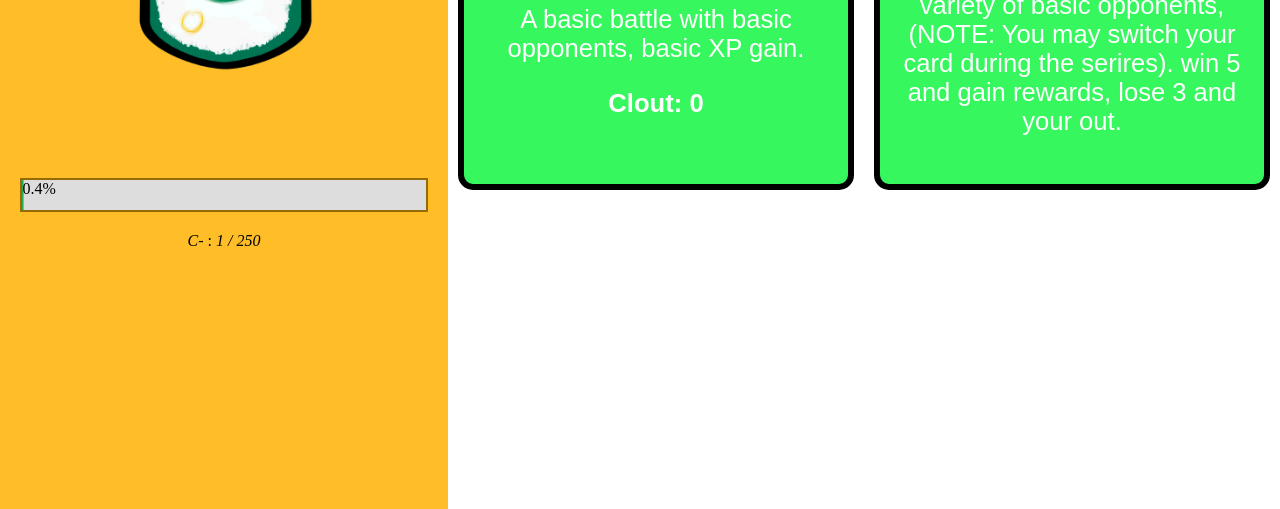
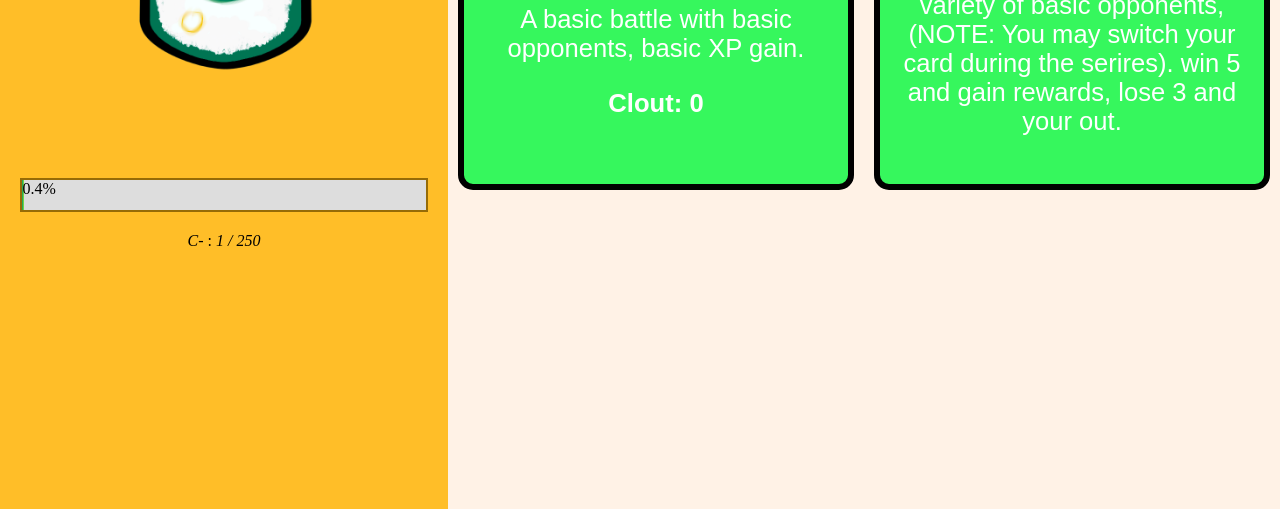
Before and after one commit to vOlive-io/QuarrelsomeQuests, a plain HTML site: page index.html in a window 1280 px wide. Shown: the part 291-800 px from the top of the page. Drawn offline with Linux system fonts and the light colour scheme.

Commit message:
Just some organizational tweaks

```diff
--- a/index.html
+++ b/index.html
@@ -1,10 +1,9 @@
 <!DOCTYPE html>
 <head>
-  <title>QuarrelsomeQuests » Main Menu</title>
+  <title>QuarrelsomeQuests »</title>
   <link rel="shortcut icon" href="assets/splat.png" type="image/x-icon" />
   <link rel="stylesheet" type="text/css" href="style.css">
   <script type="module" src="script.js"></script>
-
 </head>
 <body>
   <div id="welcome" class="tab">
--- a/script.js
+++ b/script.js
@@ -1,7 +1,6 @@
 ///////////////////////////
 //       IMPORTS         //
 ///////////////////////////
-
 import { cards } from "./data/cards.js";
 import { values } from "./data/values.js";
 import { classes } from "./data/classes.js";
@@ -159,7 +158,9 @@ function updateRankBar() {
     }
 }
 
-
+//////////////////////////////////
+//       BATTLE FUNCTIONS       //
+//////////////////////////////////
 function updateUnlockedBattles() {
     document.getElementById("battleSelection").innerHTML = "";
 	for(let i = 0; i < values.battles.length; i++) {
--- a/style.css
+++ b/style.css
@@ -55,7 +55,7 @@ li {
 }
 .right {
   right: 0;
-  background-color: rgb(255, 255, 255);
+  background-color: #fff2e6;
 }
 
 /* Rank Display */
@@ -91,12 +91,10 @@ li {
   width: 62.5vw;
   height: 30vw;
 }
-
 .standardBattle, .seriesBattle {
   width: 25vw;
   flex: 1;
 }
-
 .battleBOX {
     display: flex;
     gap: 0px;
```
